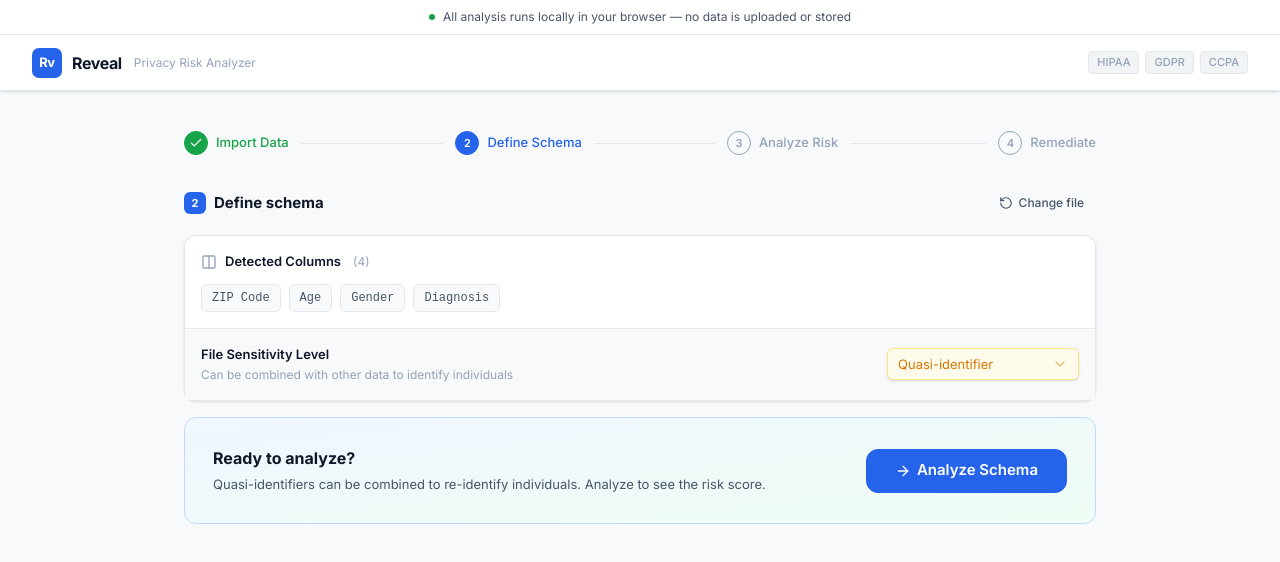
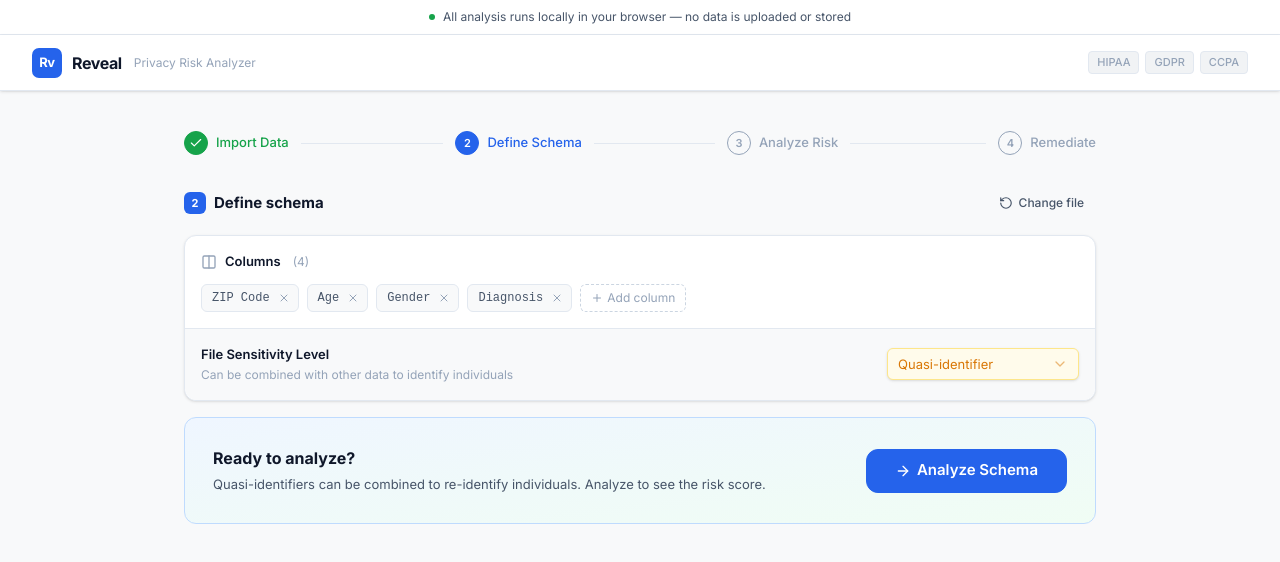
Before and after one commit to lucahuerse/reveal-privacy, a Next.js app: page / in a window 1280 px wide. Both pictures are taken after a click on the button "Start from scratch". Shown: the top 562 px of the page. Built offline with nearby package versions, Linux system fonts and the light colour scheme.

Commit message:
feat: enhance column management and fix corner radius
Add remove buttons and manual column input; fix bottom corner radius.

Co-authored-by: Luca Huerse <50550792+lucahuerse@users.noreply.github.com>

```diff
--- a/components/reveal/RevealApp.tsx
+++ b/components/reveal/RevealApp.tsx
@@ -57,8 +57,8 @@ export function RevealApp() {
     setShowFixes(false);
   }, []);
 
-  const handleSensitivityChange = useCallback((sens: SensitivityLevel) => {
-    setSchema((prev) => (prev ? { ...prev, sensitivity: sens } : null));
+  const handleSchemaChange = useCallback((newSchema: FileSchema) => {
+    setSchema(newSchema);
   }, []);
 
   const handleReset = useCallback(() => {
@@ -115,7 +115,7 @@ export function RevealApp() {
           {step >= 2 && schema && (
             <SchemaStep
               schema={schema}
-              onSensitivityChange={handleSensitivityChange}
+              onSchemaChange={handleSchemaChange}
               onAnalyze={handleAnalyze}
               onReset={handleReset}
             />
--- a/components/reveal/SchemaStep.tsx
+++ b/components/reveal/SchemaStep.tsx
@@ -1,9 +1,11 @@
 "use client";
 
-import { RotateCcw, ArrowRight, FileText, Columns } from "lucide-react";
+import { useState, useRef } from "react";
+import { RotateCcw, ArrowRight, FileText, Columns, X, Plus } from "lucide-react";
 import { Button } from "@/components/ui/button";
 import { Badge } from "@/components/ui/badge";
 import { Card } from "@/components/ui/card";
+import { Input } from "@/components/ui/input";
 import {
   Select,
   SelectContent,
@@ -14,13 +16,14 @@ import {
 import {
   type FileSchema,
   type SensitivityLevel,
+  type ColumnInfo,
   SENSITIVITY_LEVELS,
 } from "@/lib/schema";
-import { cn } from "@/lib/utils";
+import { cn, uid } from "@/lib/utils";
 
 interface SchemaStepProps {
   schema: FileSchema;
-  onSensitivityChange: (sens: SensitivityLevel) => void;
+  onSchemaChange: (schema: FileSchema) => void;
   onAnalyze: () => void;
   onReset: () => void;
 }
@@ -41,11 +44,49 @@ const sensDescriptions: Record<SensitivityLevel, string> = {
 
 export function SchemaStep({
   schema,
-  onSensitivityChange,
+  onSchemaChange,
   onAnalyze,
   onReset,
 }: SchemaStepProps) {
   const { columns, sensitivity, fileName, fromFile } = schema;
+  const [newColumnName, setNewColumnName] = useState("");
+  const [isAddingColumn, setIsAddingColumn] = useState(false);
+  const inputRef = useRef<HTMLInputElement>(null);
+
+  const handleSensitivityChange = (sens: SensitivityLevel) => {
+    onSchemaChange({ ...schema, sensitivity: sens });
+  };
+
+  const handleRemoveColumn = (id: string) => {
+    onSchemaChange({
+      ...schema,
+      columns: columns.filter((c) => c.id !== id),
+    });
+  };
+
+  const handleAddColumn = () => {
+    if (newColumnName.trim()) {
+      const newCol: ColumnInfo = {
+        id: uid(),
+        name: newColumnName.trim(),
+      };
+      onSchemaChange({
+        ...schema,
+        columns: [...columns, newCol],
+      });
+      setNewColumnName("");
+      setIsAddingColumn(false);
+    }
+  };
+
+  const handleKeyDown = (e: React.KeyboardEvent) => {
+    if (e.key === "Enter") {
+      handleAddColumn();
+    } else if (e.key === "Escape") {
+      setIsAddingColumn(false);
+      setNewColumnName("");
+    }
+  };
 
   const ctaDesc = () => {
     switch (sensitivity) {
@@ -90,26 +131,74 @@ export function SchemaStep({
         </div>
       )}
 
-      <Card className="mb-4">
+      <Card className="mb-4 overflow-hidden">
         <div className="p-4 border-b border-border">
           <div className="flex items-center gap-2 mb-1">
             <Columns className="w-4 h-4 text-text-3" />
-            <span className="text-[13px] font-semibold text-text-1">Detected Columns</span>
+            <span className="text-[13px] font-semibold text-text-1">Columns</span>
             <span className="text-[12px] text-text-3 ml-1">({columns.length})</span>
           </div>
           <div className="flex flex-wrap gap-2 mt-3">
             {columns.map((col) => (
               <span
                 key={col.id}
-                className="inline-flex items-center px-2.5 py-1 bg-bg-subtle border border-border rounded-md text-[12px] font-mono text-text-2"
+                className="inline-flex items-center gap-1.5 pl-2.5 pr-1.5 py-1 bg-bg-subtle border border-border rounded-md text-[12px] font-mono text-text-2 group"
               >
                 {col.name}
+                <button
+                  type="button"
+                  onClick={() => handleRemoveColumn(col.id)}
+                  className="w-4 h-4 rounded flex items-center justify-center text-text-3 hover:text-red hover:bg-red-light transition-colors"
+                >
+                  <X className="w-3 h-3" />
+                </button>
               </span>
             ))}
+
+            {isAddingColumn ? (
+              <div className="inline-flex items-center gap-1.5">
+                <Input
+                  ref={inputRef}
+                  type="text"
+                  value={newColumnName}
+                  onChange={(e) => setNewColumnName(e.target.value)}
+                  onKeyDown={handleKeyDown}
+                  onBlur={() => {
+                    if (!newColumnName.trim()) {
+                      setIsAddingColumn(false);
+                    }
+                  }}
+                  placeholder="Column name"
+                  className="h-7 w-32 text-[12px] font-mono"
+                  autoFocus
+                />
+                <Button
+                  size="sm"
+                  variant="ghost"
+                  onClick={handleAddColumn}
+                  disabled={!newColumnName.trim()}
+                  className="h-7 px-2"
+                >
+                  Add
+                </Button>
+              </div>
+            ) : (
+              <button
+                type="button"
+                onClick={() => {
+                  setIsAddingColumn(true);
+                  setTimeout(() => inputRef.current?.focus(), 50);
+                }}
+                className="inline-flex items-center gap-1 px-2.5 py-1 bg-transparent border border-dashed border-border-strong rounded-md text-[12px] text-text-3 hover:text-text-1 hover:border-text-3 transition-colors"
+              >
+                <Plus className="w-3 h-3" />
+                Add column
+              </button>
+            )}
           </div>
         </div>
 
-        <div className="p-4 bg-bg-subtle">
+        <div className="p-4 bg-bg-subtle rounded-b-lg">
           <div className="flex items-center justify-between gap-4">
             <div>
               <div className="text-[13px] font-semibold text-text-1 mb-0.5">
@@ -121,7 +210,7 @@ export function SchemaStep({
             </div>
             <Select
               value={sensitivity}
-              onValueChange={(v) => onSensitivityChange(v as SensitivityLevel)}
+              onValueChange={(v) => handleSensitivityChange(v as SensitivityLevel)}
             >
               <SelectTrigger className={cn("w-48", sensColorMap[sensitivity])}>
                 <SelectValue />
```
